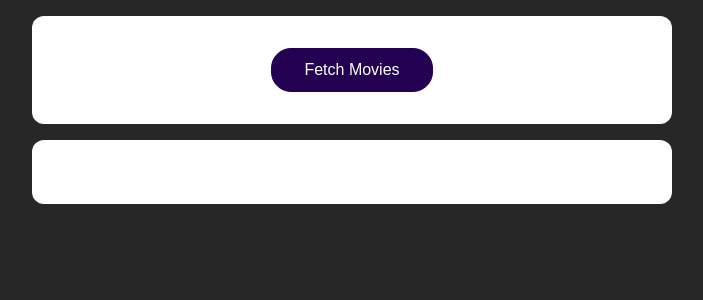
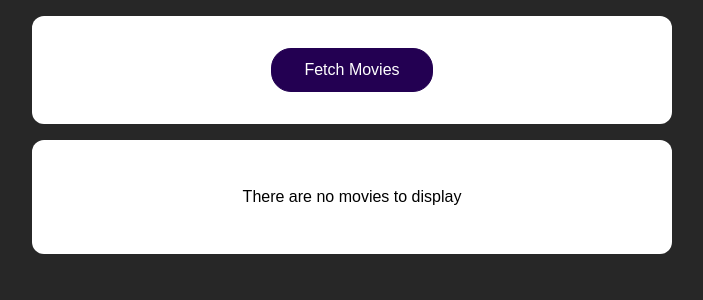
Before and after one commit to TomaszSuski/react-complete-guide-6-http-requests, a React (Create React App) app: page / in a window 1280 px wide. Shown: the top 300 px of the page, without its empty margins (288-991 px from the left). Built offline with nearby package versions, Linux system fonts and the light colour scheme.

Commit message:
added simple error handling

```diff
--- a/src/App.js
+++ b/src/App.js
@@ -5,9 +5,19 @@
 
 function App() {
   const [movies, setMovies] = useState([]);
+  const [isLoading, setIsLoading] = useState(false);
+  const [error, setError] = useState(null);
 
   async function fetchMoviesHandler() {
+    setError(null);
+    setIsLoading(true);
+    try {
       const response = await fetch("https://swapi.dev/api/films");
+
+      if (!response.ok) {
+        throw new Error("Something went wrong");
+      }
+
       const data = await response.json();
       const transformedMovies = data.results.map((movie) => {
         return {
@@ -17,7 +27,12 @@
           releaseDate: movie.release_date,
         };
       });
+
       setMovies(transformedMovies);
+    } catch (error) {
+      setError(error.message);
+    }
+    setIsLoading(false);
   }
 
   return (
@@ -26,7 +41,12 @@
         <button onClick={fetchMoviesHandler}>Fetch Movies</button>
       </section>
       <section>
-        <MoviesList movies={movies} />
+        {isLoading && <p>Loading...</p>}
+        {!isLoading && error && <p>{error}</p>}
+        {!isLoading && !error && movies.length === 0 && (
+          <p>There are no movies to display</p>
+        )}
+        {!isLoading && movies.length > 0 && <MoviesList movies={movies} />}
       </section>
     </React.Fragment>
   );
```
Lines whose indentation alone changed are shown as unchanged.
